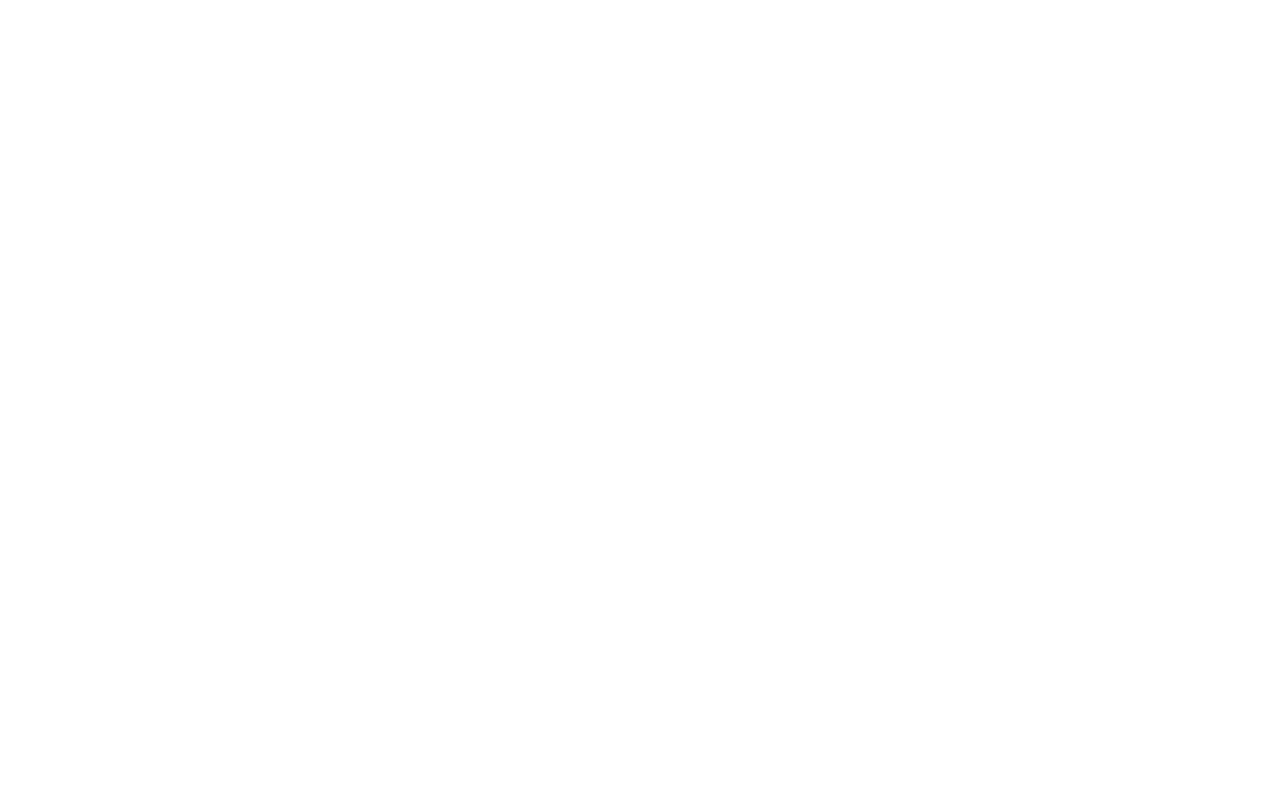
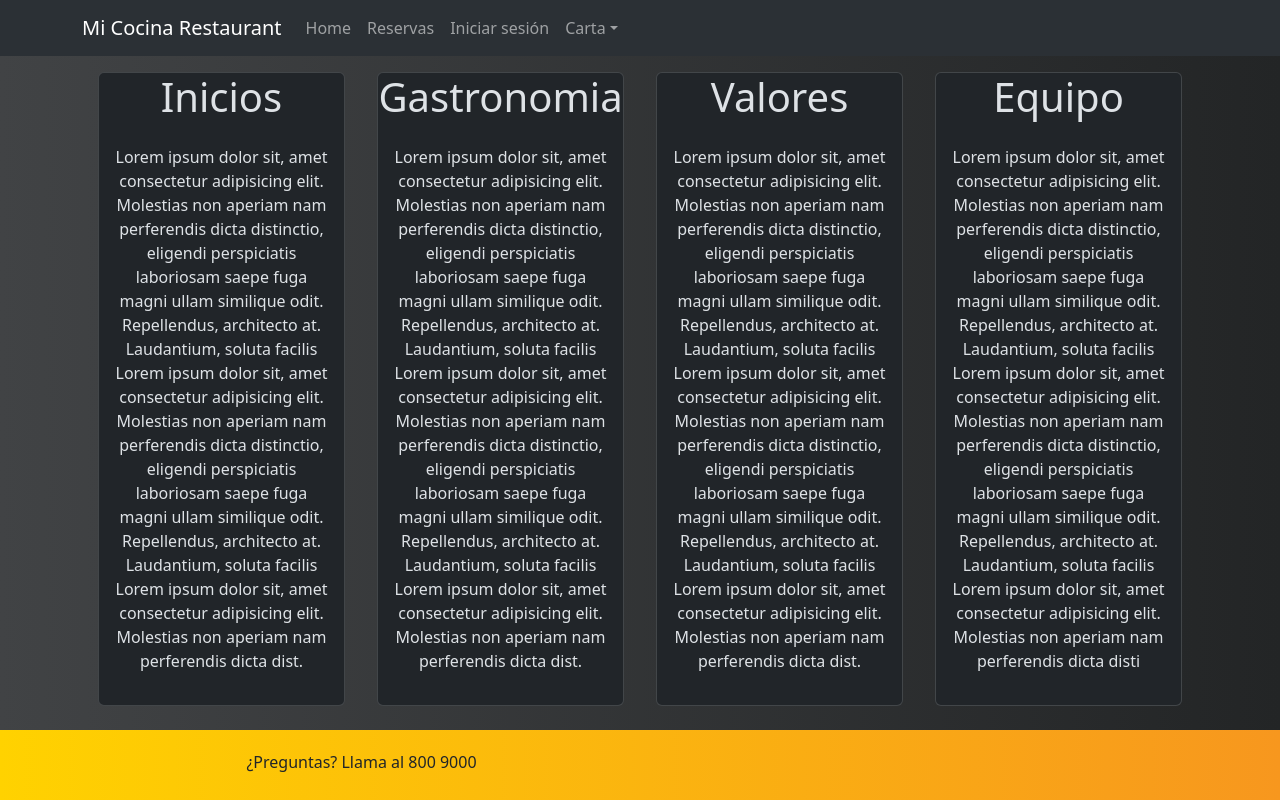
Before and after one commit to MadLucas/proyecto-restaurant-entrega4, a React (Vite) app in the folder restaurantApp/: page /Nosotros in a window 1280 px wide. Before the commit this address had no page. Shown: the top 800 px of the page. Built offline with nearby package versions, Linux system fonts and the light colour scheme.

Commit message:
Home reservas estilos actualizacion de componentes ajustes finales

```diff
--- a/restaurantApp/src/App.css
+++ /dev/null
@@ -1,6 +0,0 @@
-body{
-  background: #000428;  /* fallback for old browsers */
-  background: -webkit-linear-gradient(to right, #004e92, #000428);  /* Chrome 10-25, Safari 5.1-6 */
- background: linear-gradient(to right, #004e92, #000428); /* W3C, IE 10+/ Edge, Firefox 16+, Chrome 26+, Opera 12+, Safari 7+ */
-
-}
--- a/restaurantApp/src/components/DashboardReserva.jsx
+++ b/restaurantApp/src/components/DashboardReserva.jsx
@@ -37,7 +37,7 @@ const DashboardReservas = () => {
 
     return (
         <div>
-            <h1>Reservas</h1>
+            <h1 className='text-light'>Reservas</h1>
             <Table striped bordered hover>
                 <thead>
                     <tr>
--- a/restaurantApp/src/components/Footer.jsx
+++ b/restaurantApp/src/components/Footer.jsx
@@ -3,7 +3,7 @@ import '../components/Footer.css'
 
 const Footer = () => {
     return (
-        <footer className="main__card" id="footer">
+        <footer className="main__card mt-2" id="footer">
             <div className="f__container">
                 <div className="footer__title">
                     <p>
--- a/restaurantApp/src/routes/AppRoutes.jsx
+++ b/restaurantApp/src/routes/AppRoutes.jsx
@@ -1,11 +1,13 @@
 import React from "react";
 import {Routes, Route} from "react-router-dom";
 import Layout from "../components/Layout";
-import Home from "../views/Home";
 import Reservas from "../views/Reservas";
 import Menu from "../views/Menu";
 import Login from "../views/Login";
 import Admin from "../views/Admin";
+import Bebestibles from "../views/Bebestibles";
+import Home from "../views/Home"
+import Nosotros from "../views/Nosotros";
 
 const AppRoutes = () => {
   return (
@@ -17,6 +19,8 @@ const AppRoutes = () => {
                 <Route path="/Menu" element={<Menu/>} />
                 <Route path="/Login" element={<Login/>}/>
                 <Route path="/Admin" element={<Admin/>}/>
+                <Route path="/Bebestibles" element={<Bebestibles/>}/>
+                <Route path="/Nosotros" element={<Nosotros/>}/>
             </Route>
         </Routes>
     </>
--- a/restaurantApp/src/routes/Navigate.jsx
+++ b/restaurantApp/src/routes/Navigate.jsx
@@ -17,13 +17,9 @@ function Navigate() {
             <Nav.Link href="/Login">Iniciar sesión</Nav.Link>
             <NavDropdown title="Carta" id="basic-nav-dropdown">
               <NavDropdown.Item href="/Menu">Menu</NavDropdown.Item>
-              <NavDropdown.Item href="#action/3.2">
-                Bebidas
-              </NavDropdown.Item>
+              <NavDropdown.Item href="/Bebestibles">Bebidas</NavDropdown.Item>
               <NavDropdown.Divider />
-              <NavDropdown.Item href="#action/3.4">
-                Nosotros
-              </NavDropdown.Item>
+              <NavDropdown.Item href="/Nosotros">Nosotros</NavDropdown.Item>
             </NavDropdown>
           </Nav>
         </Navbar.Collapse>
--- a/restaurantApp/src/views/Bebestibles.jsx
+++ b/restaurantApp/src/views/Bebestibles.jsx
@@ -0,0 +1,48 @@
+import React, { useState, useEffect } from 'react';
+import { db } from '../config/firebase';
+import { collection, getDocs } from 'firebase/firestore';
+import { CardGroup, Card } from 'react-bootstrap';
+
+const Bebestibles = () => {
+    const [menu, setBebestibles] = useState([]);
+
+    useEffect(() => {
+        const getBebestibles = async () => {
+            try {
+                const collectionRef = collection(db, 'Bebestibles');
+                const response = await getDocs(collectionRef);
+
+                const docs = response.docs.map((doc) => {
+                    const data = doc.data();
+                    return data;
+                });
+
+                setBebestibles(docs);
+            } catch (error) {
+                console.log(error);
+            }
+        };
+        getBebestibles();
+    }, []);
+
+    return (
+        <section>
+            <h1 className="text-center text-light">Bebestibles</h1>
+            <CardGroup className="justify-content-center mt-5">
+                {menu.map((Bebida) => (/* Cambiar 'comida' a 'Bebida' aquí */
+                    <div key={Bebida.id} className="mx-3 ms-3" >
+                        <Card style={{ width: '18rem', height: '250px', marginTop: '20px' }}>
+                            <Card.Img style={{ height: '200px' }} variant="top" src={Bebida.img} alt={Bebida.Bebida} />
+                            <Card.Body>
+                                <Card.Title>{Bebida.Bebida.toUpperCase()}</Card.Title>
+                                <Card.Text style={{ height: '100px' }}>{Bebida.detalle}</Card.Text>
+                            </Card.Body>
+                        </Card>
+                    </div>
+                ))}
+            </CardGroup>
+        </section >
+    );
+};
+
+export default Bebestibles;
--- a/restaurantApp/src/views/Home.jsx
+++ b/restaurantApp/src/views/Home.jsx
@@ -1,7 +1,7 @@
 import React from "react";
 import { Container, Row, Col } from 'react-bootstrap';
 import ImgCarousel from "../components/ImgCarousel";
-import "../views/Home.css"
+import "../views/HomeStyles.css";
 
 const Home = () => {
     return (
@@ -18,7 +18,7 @@ const Home = () => {
                                 optio vitae iusto minus aliquam commodi sapiente.
                             </p>
                         </Col>
-                        <Col md={6} className="ImgCarousel-container my-2">
+                        <Col md={6} className="ImgCarousel-container mt-1">
                             <ImgCarousel />
                         </Col>
                     </Row>
--- /dev/null
+++ b/restaurantApp/src/views/Nosotros.jsx
@@ -0,0 +1,47 @@
+import React from "react";
+import { Card, Container } from "react-bootstrap";
+
+
+const Nosotros = () => {
+    return (
+        <>
+        <Container className="d-flex flex-column flex-sm-row">
+        <Card className="text-center m-3" data-bs-theme="dark">
+                <h1>Inicios</h1>
+                <Card.Body>
+                    <p>Lorem ipsum dolor sit, amet consectetur adipisicing elit. Molestias non aperiam nam perferendis dicta distinctio, eligendi perspiciatis laboriosam saepe fuga magni ullam similique odit. Repellendus, architecto at. Laudantium, soluta facilis
+                        Lorem ipsum dolor sit, amet consectetur adipisicing elit. Molestias non aperiam nam perferendis dicta distinctio, eligendi perspiciatis laboriosam saepe fuga magni ullam similique odit. Repellendus, architecto at. Laudantium, soluta facilis
+                        Lorem ipsum dolor sit, amet consectetur adipisicing elit. Molestias non aperiam nam perferendis dicta dist.</p>
+                </Card.Body>
+            </Card>
+            <Card className="text-center m-3" data-bs-theme="dark">
+                <h1>Gastronomia</h1>
+                <Card.Body>
+                    <p>Lorem ipsum dolor sit, amet consectetur adipisicing elit. Molestias non aperiam nam perferendis dicta distinctio, eligendi perspiciatis laboriosam saepe fuga magni ullam similique odit. Repellendus, architecto at. Laudantium, soluta facilis
+                        Lorem ipsum dolor sit, amet consectetur adipisicing elit. Molestias non aperiam nam perferendis dicta distinctio, eligendi perspiciatis laboriosam saepe fuga magni ullam similique odit. Repellendus, architecto at. Laudantium, soluta facilis
+                        Lorem ipsum dolor sit, amet consectetur adipisicing elit. Molestias non aperiam nam perferendis dicta dist.</p>
+                </Card.Body>
+            </Card>
+            <Card className="text-center m-3" data-bs-theme="dark">
+                <h1>Valores</h1>
+                <Card.Body>
+                    <p>Lorem ipsum dolor sit, amet consectetur adipisicing elit. Molestias non aperiam nam perferendis dicta distinctio, eligendi perspiciatis laboriosam saepe fuga magni ullam similique odit. Repellendus, architecto at. Laudantium, soluta facilis
+                        Lorem ipsum dolor sit, amet consectetur adipisicing elit. Molestias non aperiam nam perferendis dicta distinctio, eligendi perspiciatis laboriosam saepe fuga magni ullam similique odit. Repellendus, architecto at. Laudantium, soluta facilis
+                        Lorem ipsum dolor sit, amet consectetur adipisicing elit. Molestias non aperiam nam perferendis dicta dist.</p>
+                </Card.Body>
+            </Card>
+            <Card className="text-center m-3" data-bs-theme="dark">
+                <h1>Equipo</h1>
+                <Card.Body>
+                    <p>Lorem ipsum dolor sit, amet consectetur adipisicing elit. Molestias non aperiam nam perferendis dicta distinctio, eligendi perspiciatis laboriosam saepe fuga magni ullam similique odit. Repellendus, architecto at. Laudantium, soluta facilis
+                        Lorem ipsum dolor sit, amet consectetur adipisicing elit. Molestias non aperiam nam perferendis dicta distinctio, eligendi perspiciatis laboriosam saepe fuga magni ullam similique odit. Repellendus, architecto at. Laudantium, soluta facilis
+                        Lorem ipsum dolor sit, amet consectetur adipisicing elit. Molestias non aperiam nam perferendis dicta disti</p>
+                </Card.Body>
+            </Card>
+        </Container>
+        </>
+
+    )
+}
+
+export default Nosotros;
--- a/restaurantApp/src/views/Reservas.jsx
+++ b/restaurantApp/src/views/Reservas.jsx
@@ -1,7 +1,7 @@
 import React, { useState } from "react";
 import DateInput from "../components/DateInput";
 import { InputGroup } from "react-bootstrap";
-import { Form, Button, Card } from "react-bootstrap";
+import { Form, Button, Card, Container } from "react-bootstrap";
 import { addDoc, collection } from "firebase/firestore";
 import { db } from "../config/firebase";
 
@@ -39,7 +39,9 @@ const Reservas = () => {
   };
 
   return (
-    <Card className="bg-danger text-white m-auto p-4">
+    <>
+    <Container className="d-flex justify-content-center" style={{flexWrap:"wrap"}}>
+    <Card className="bg-danger text-white m-2 p-2">
       <h4 className="text-center">Ingresa tu reserva</h4>
       <div id="inputsContainer">
         <div>
@@ -99,6 +101,12 @@ const Reservas = () => {
         </div>
       </div>
     </Card>
+    <Card className="bg-primary m-2 p-2">
+      <Card.Body className="text-light text-center">50% de descuento Lunes, Martes y Miercoles</Card.Body>
+      <Card.Img src="https://images.unsplash.com/photo-1615361200141-f45040f367be?auto=format&fit=crop&q=80&w=1964&ixlib=rb-4.0.3&ixid=M3wxMjA3fDB8MHxwaG90by1wYWdlfHx8fGVufDB8fHx8fA%3D%3D" style={{width:"250px", margin:"auto"}}></Card.Img>
+    </Card>
+    </Container>
+    </>
   );
 };
 
```
Also changed, not shown: restaurantApp/src/views/HomeStyles.css (renamed from restaurantApp/src/views/Home.css).
